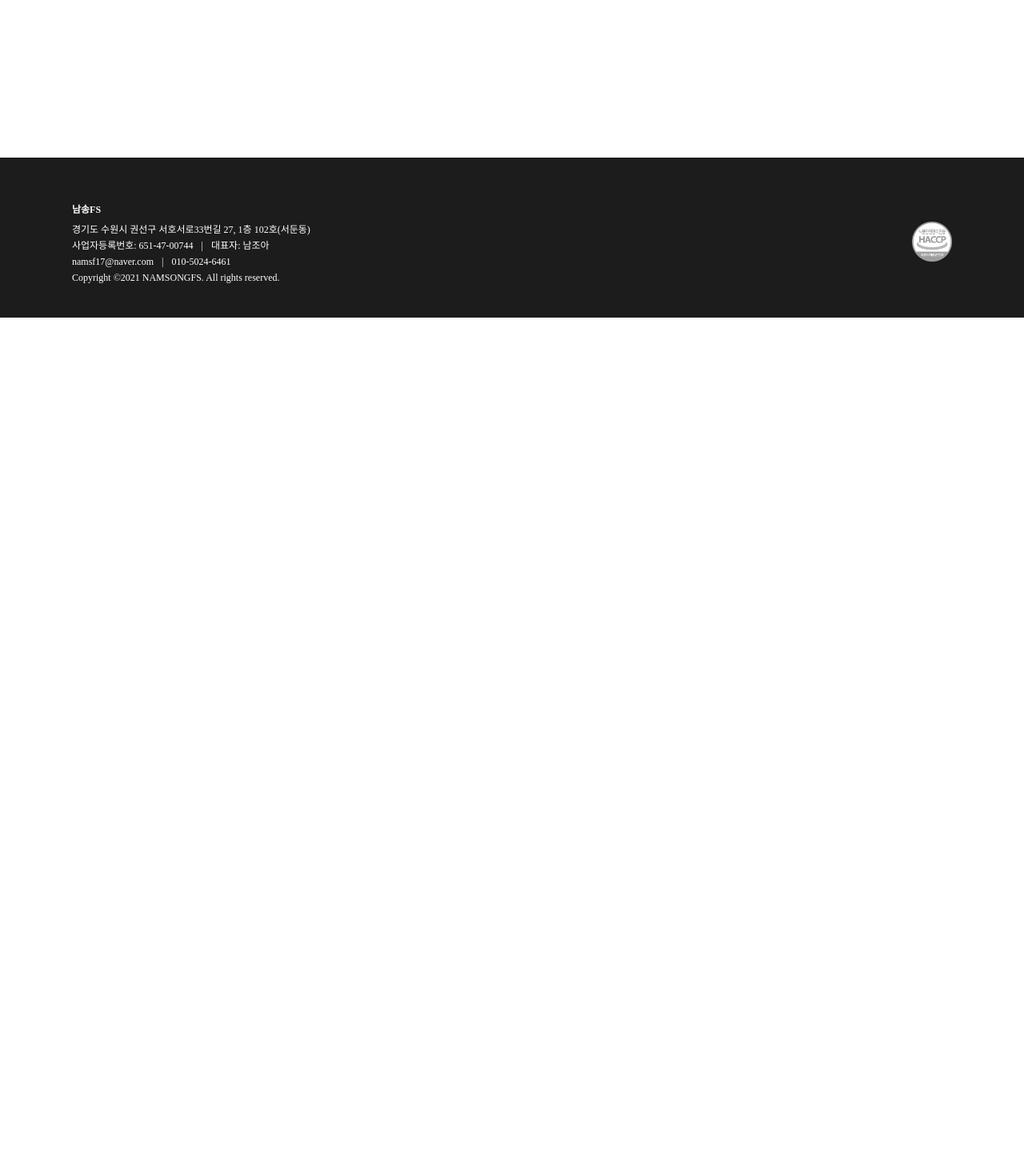
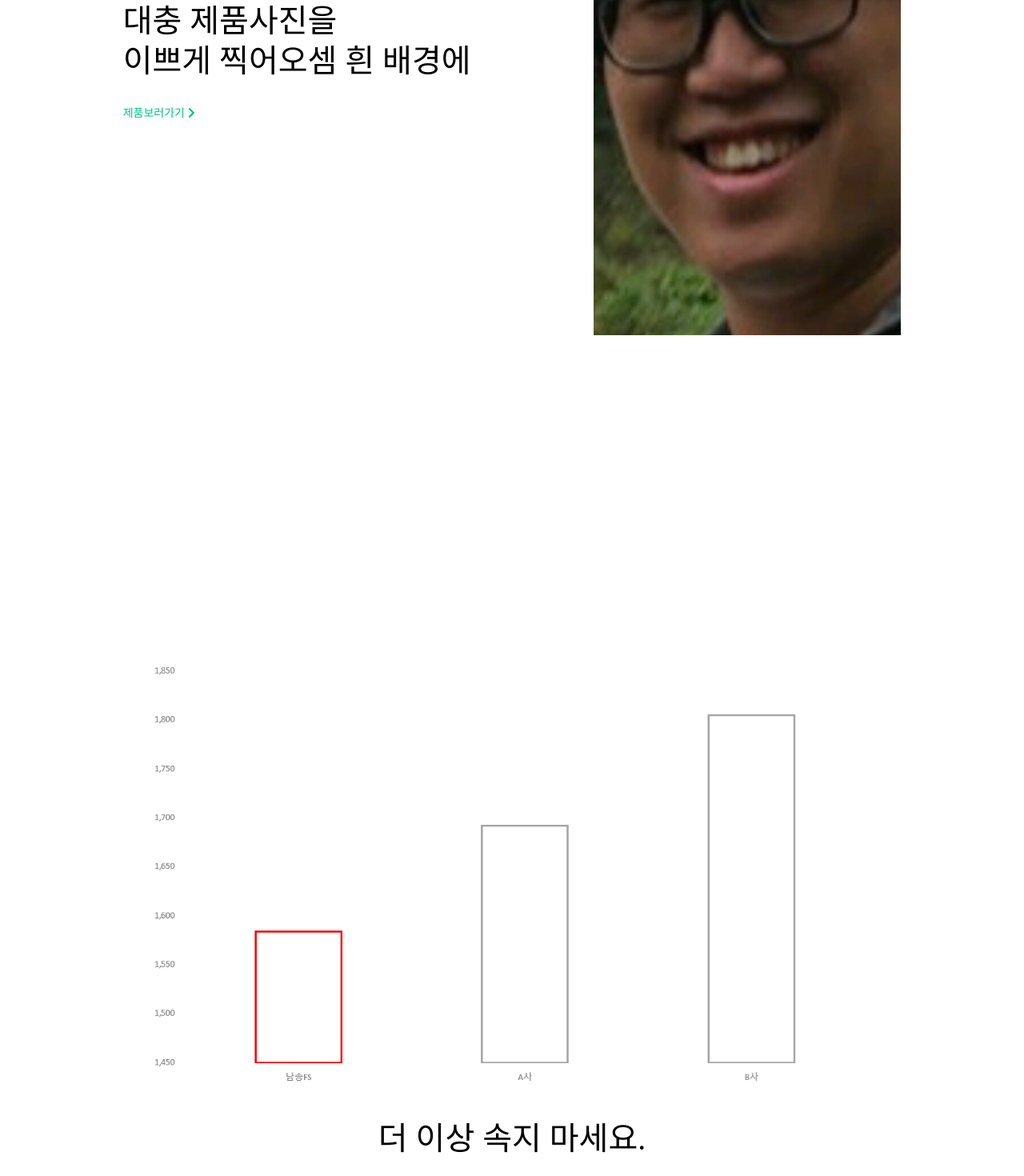
Before and after one commit to ramsongs/namsong, a React (Create React App) app: page /#/ in a window 1280 px wide. Shown: the part 1373-2843 px from the top of the page at 80% size. Before the commit the page ends 1770 px from the top, so only its background shows below. Built offline with nearby package versions, Linux system fonts and the light colour scheme; a web font is replaced by a local one.

Commit message:
update home comparison article

```diff
--- a/src/routes/Home.js
+++ b/src/routes/Home.js
@@ -7,27 +7,46 @@ export default function Home() {
     <section className="main-visual">
       <article className="main-visual__img">
         <div className="main-visual__content">
-          {/* <h2 className="main-visual__title">복잡한 유통과정을 <br /> 최소화합니다.</h2> */}
-          <h2 className="main-visual__title">
+          {/* <h2 className="main-visual__title home-title">복잡한 유통과정을 <br /> 최소화합니다.</h2> */}
+          <h2 className="main-visual__title home-title">
             대충 흰 배경에 <br /> 건더기 쏟는 사진 찍어오셈 이쁘게
           </h2>
-          <small className="main-visual__subscript">
+          <small className="main-visual__subscript home-subscript">
             모두가 합리적인 가격에 <br /> 좋은 제품을 받아볼 수 있도록.
           </small>
         </div>
       </article>
-      <article className="main-comparison"></article>
       <article className="main-products">
         <div className="main-products__content">
-          <p className="main-products__title">
+          {/* <p className="main-products__title home-title">
             가격은 낮춰도 <br /> 품질은 낮추지 않습니다.
+          </p> */}
+          <p className="main-products__title home-title">
+            대충 제품사진을 <br /> 이쁘게 찍어오셈 흰 배경에
           </p>
-          <Link to="/products" className="main-products__subscript">
+          <Link
+            to="/products"
+            className="main-products__subscript home-subscript home-more"
+          >
             제품보러가기 <FontAwesomeIcon icon={faChevronRight} />
           </Link>
         </div>
         <div className="main-products__img"></div>
       </article>
+      <article className="main-comparison">
+        <div className="main-comparison__img"></div>
+        <div className="main-comparison__content">
+          <p className="main-comparison__title home-title">
+            더 이상 속지 마세요.
+          </p>
+          <Link
+            to="/about"
+            className="main-comparison__subscript home-subscript home-more"
+          >
+            남송 이야기 <FontAwesomeIcon icon={faChevronRight} />
+          </Link>
+        </div>
+      </article>
     </section>
   );
 }
--- a/src/scss/App.scss
+++ b/src/scss/App.scss
@@ -203,15 +203,31 @@ header {
 }
 
 // home
+.home-title {
+  font-size: 40px;
+  line-height: 50px;
+  font-weight: 500;
+}
+
+.home-subscript {
+  margin-top: 30px;
+  font-size: 14px;
+  line-height: 20px;
+}
+
+.home-more {
+  color: rgb(0, 195, 137);
+  display: inline-block;
+}
+
 .main-visual {
   min-width: 1200px;
-  height: 1300px;
   display: flex;
   flex-direction: column;
 
   .main-visual__img {
     width: 100%;
-    height: 100%;
+    height: calc(100vh - 70px);
     background: no-repeat center / cover url(../images/main_visual.png);
 
     .main-visual__content {
@@ -223,19 +239,32 @@ header {
       padding-bottom: 200px;
 
       .main-visual__title {
-        font-size: 40px;
-        line-height: 50px;
-        font-weight: 500;
         color: #fff; // temporary
       }
 
       .main-visual__subscript {
-        font-size: 14px;
-        line-height: 20px;
-        margin-top: 30px;
         font-weight: 300;
         color: #fff; // temporary
       }
+    }
+  }
+
+  .main-comparison {
+    display: flex;
+    flex-direction: column;
+    align-items: center;
+    padding: 100px 0;
+    box-sizing: border-box;
+    text-align: center;
+
+    .main-comparison__img {
+      width: 900px;
+      height: 532px;
+      background: no-repeat center / cover url(../images/main_comparison.png);
+    }
+
+    .main-comparison__content {
+      margin-top: 40px;
     }
   }
 
@@ -244,23 +273,6 @@ header {
     display: flex;
     justify-content: space-evenly;
     align-items: center;
-
-    .main-products__content {
-      .main-products__title {
-        font-size: 40px;
-        line-height: 50px;
-        font-weight: 500;
-      }
-
-      .main-products__subscript {
-        font-size: 14px;
-        line-height: 20px;
-        margin-top: 30px;
-        color: rgb(0, 195, 137);
-        display: block;
-        margin-top: 30px;
-      }
-    }
 
     .main-products__img {
       width: 30%;
@@ -356,7 +368,7 @@ header {
 
 // footer
 .footer {
-  margin-top: 200px;
+  margin-top: 100px;
   min-width: 1200px;
   height: 200px;
   box-sizing: border-box;
```
Also changed, not shown: src/images/main_comparison.png, 1 other file (tests, documents, lock files or other folders).
